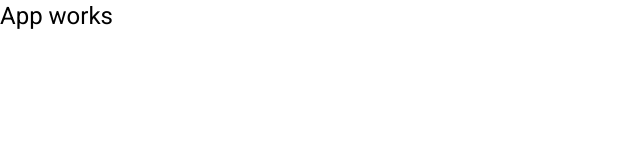
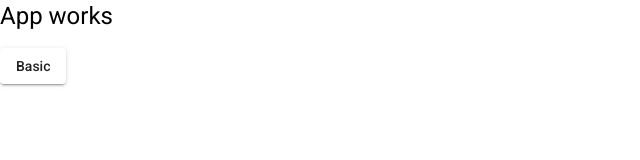
Before and after one commit to marikanashiro/sistema-recrutamento-front, an Angular app: page / in a window 1280 px wide. Shown: the top 160 px of the page, without its empty margins (0-640 px from the left). Built offline with nearby package versions, Linux system fonts and the light colour scheme.

Commit message:
imports utilizados no projeto

```diff
--- a/src/app/app.component.html
+++ b/src/app/app.component.html
@@ -1 +1,2 @@
 <h1>App works</h1>
+<button mat-raised-button>Basic</button>
```
Also changed, not shown: src/app/app.module.ts (+41 -1 lines).
